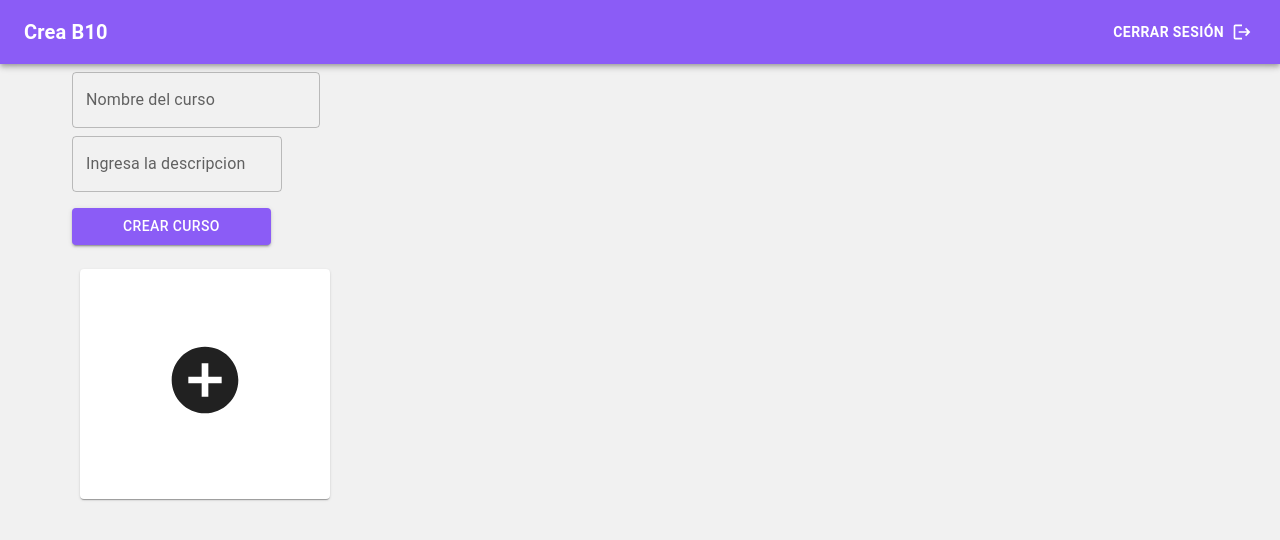
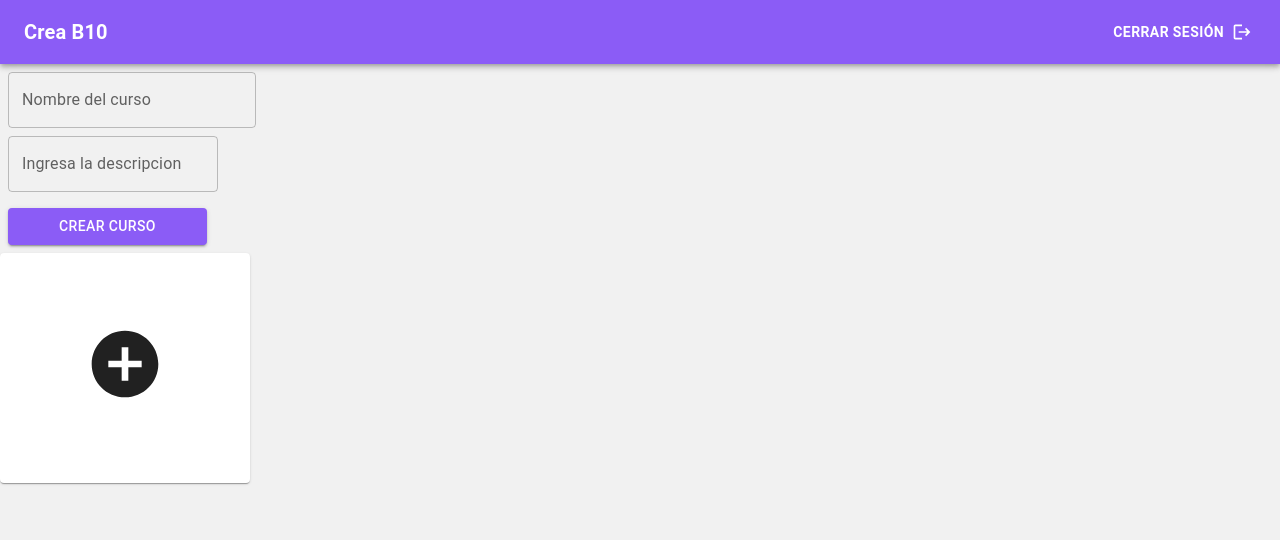
Before and after one commit to martinchuck/creab10-frontend, a React (Vite) app: page /dashboard in a window 1280 px wide. Shown: the top 540 px of the page. Built offline with nearby package versions, Linux system fonts and the light colour scheme; sample sign-in values are in the browser's storage.

Commit message:
grid cursos arreglado

```diff
--- a/src/components/CoursesCard.jsx
+++ b/src/components/CoursesCard.jsx
@@ -8,12 +8,11 @@ function CoursesCard({ course }) {
   const { deleteCourse } = useContext(CourseContext);
 
   return (
-    <Grid container spacing={4} >
-          <Grid item xs={6} sm={6} md={4} lg={3} xl={2}
-           >
+    <Grid item md={2} >
          <Card sx={{
-          minWidth: 275,
-         m: 1, }}>
+         m: 1,
+         maxWidth: 250,
+          }}>
       <CardContent>
         <Typography variant="h4" component="div">
         {course.name}
@@ -26,11 +25,7 @@ function CoursesCard({ course }) {
       <Button  size="small" variant="contained" color="secondary" onClick={() => deleteCourse(course.id)} >Eliminar</Button>
       </CardActions>
     </Card>
-          </Grid>
-        </Grid>
-
-
-
+    </Grid>
   );
 }
 
--- a/src/components/CoursesList.jsx
+++ b/src/components/CoursesList.jsx
@@ -8,11 +8,9 @@ function CoursesList() {
   const { courses } = useContext(CourseContext);
   return (
     <>
-      <ul>
         {courses.map((course) => (
           <CoursesCard key={course.id} course={course} />
         ))}
-      </ul>
     </>
   );
 }
--- a/src/components/EmptyCard.jsx
+++ b/src/components/EmptyCard.jsx
@@ -1,17 +1,15 @@
-import { Card, CardActionArea, CardContent, Grid } from "@mui/material";
+import { Card, CardActionArea, CardContent } from "@mui/material";
 import AddCircleIcon from "@mui/icons-material/AddCircle";
 
 function EmptyCard() {
   return (
-        <Grid container>
-          <Grid item xs={2}>
             <CardActionArea onClick={(e) => (console.log(e))}>
               <Card
                 sx={{
                   display: "flex",
                   justifyContent: "center",
                   alignItems: "center",
-                  maxWidth: 345,
+                  maxWidth: 250,
                   minWidth: 250,
                   maxHeight: 345,
                   minHeight: 230,
@@ -22,8 +20,6 @@ function EmptyCard() {
                 </CardContent>
               </Card>
             </CardActionArea>
-          </Grid>
-        </Grid>
   );
 }
 
--- a/src/components/Welcome.jsx
+++ b/src/components/Welcome.jsx
@@ -61,22 +61,20 @@ export const Welcome = () => {
           >
             Send request with token
           </button> */}
-          <Container>
+
+        </Box>
           <CoursesForm />
-          <Box
-        sx={{
-          display: "flex",
-          justifyContent: "center",
-          p: 1,
-          m: 1,
-          flexGrow: 1,
-        }}
-      >
           <EmptyCard />
-          </Box>
+          <Grid container spacing={2} sx={{
+            display: "flex",
+            flexDirection: "row",
+            justifyContent: "center",
+          }}>
+
           <CoursesList />
-          </Container>
-        </Box>
+          </Grid>
+
+
     </>
   );
 };
```
